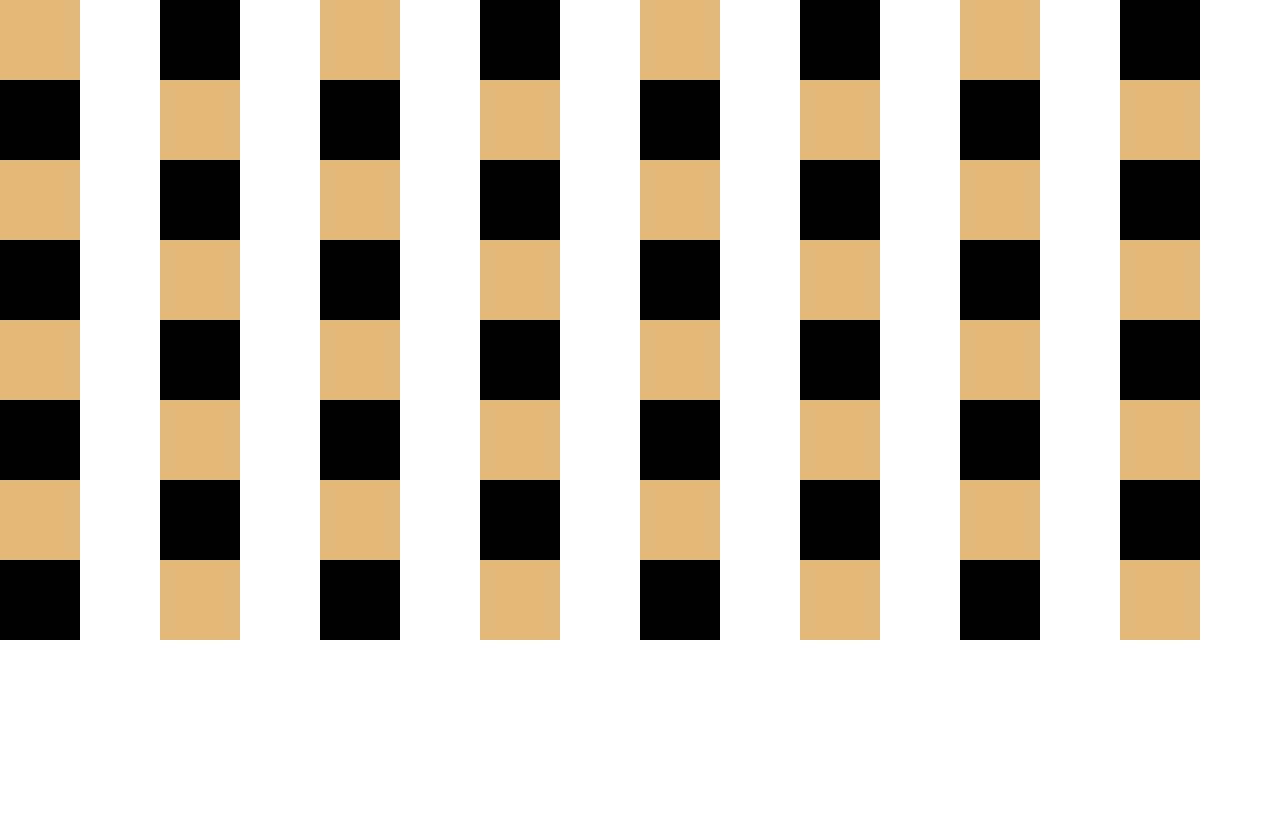
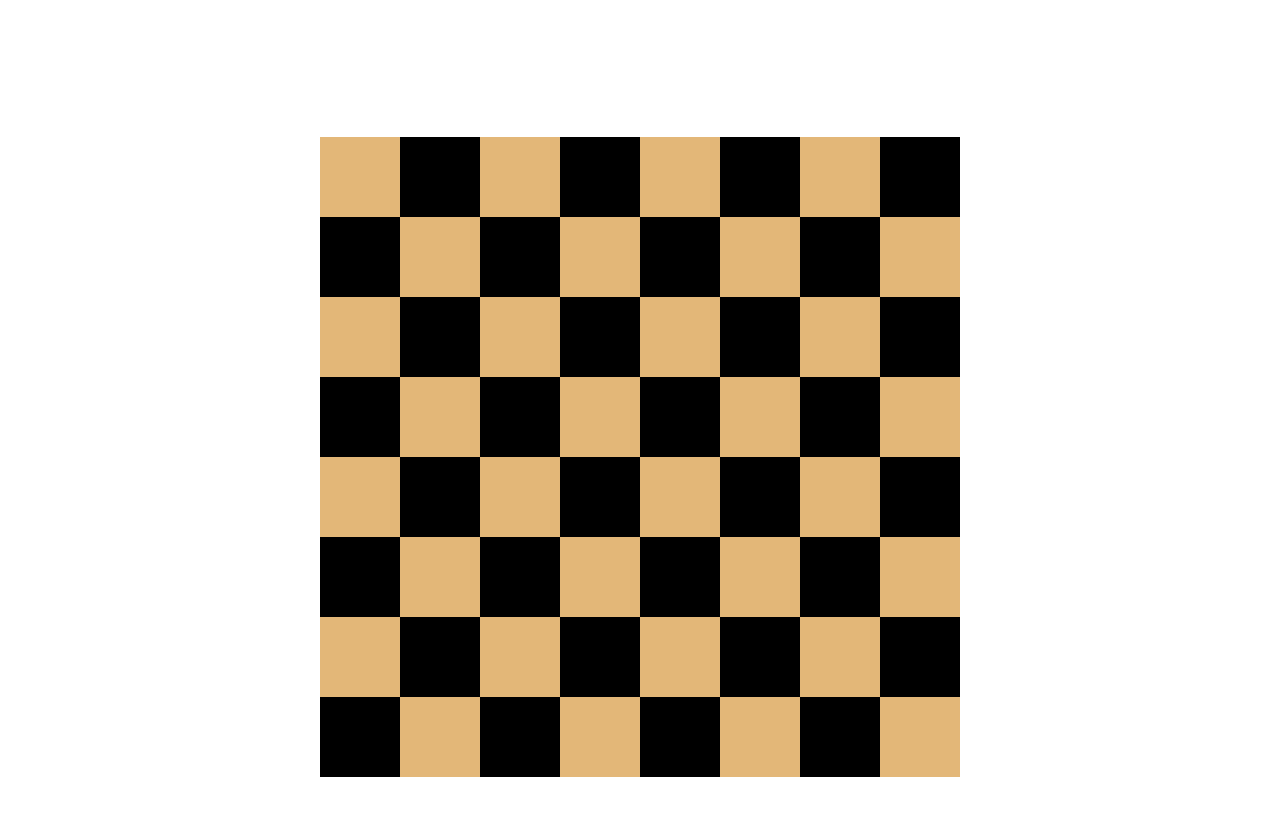
Before and after one commit to DenisKadyrov/checkers, a React app in the folder frontend/: page / in a window 1280 px wide. Shown: the top 816 px of the page. Built offline with nearby package versions, Linux system fonts and the light colour scheme; the HTML template or start-up script is replaced by a standard one.

Commit message:
fix: normalized board

```diff
--- a/frontend/src/components/Board.jsx
+++ b/frontend/src/components/Board.jsx
@@ -3,14 +3,15 @@ import './Board.css'
 
 export default function Board() {
     return (
-        <div className='grid grid-cols-8  overflow-hidden'>
+        <div className='flex justify-center p-[15ch]'>
+        <div className='grid grid-cols-8 overflow-hidden w-fit '>
             {[7, 6, 5, 4, 3, 2, 1, 0].map(y =>
-                <div className='w-[80px] m-0 p-0' key={y}>
+                <div className='m-0 p-0' key={y}>
                     {[0, 1, 2, 3, 4, 5, 6, 7].map(x =>
                         <Cell key={x} label={(x + y) % 2 == 0 ? 'dark' : 'light'} />
                     )}
                 </div>
             )}
         </div>
-    );
+        </div>);
 }
```
